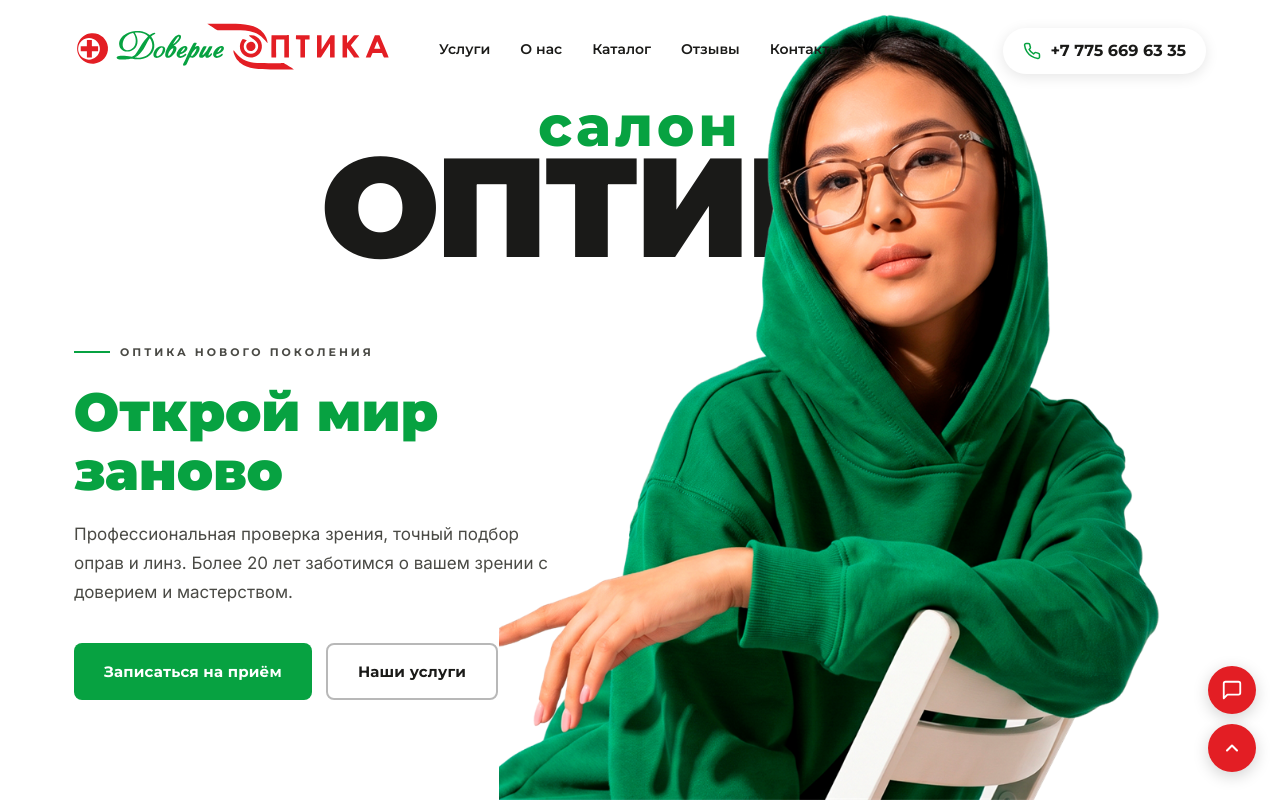
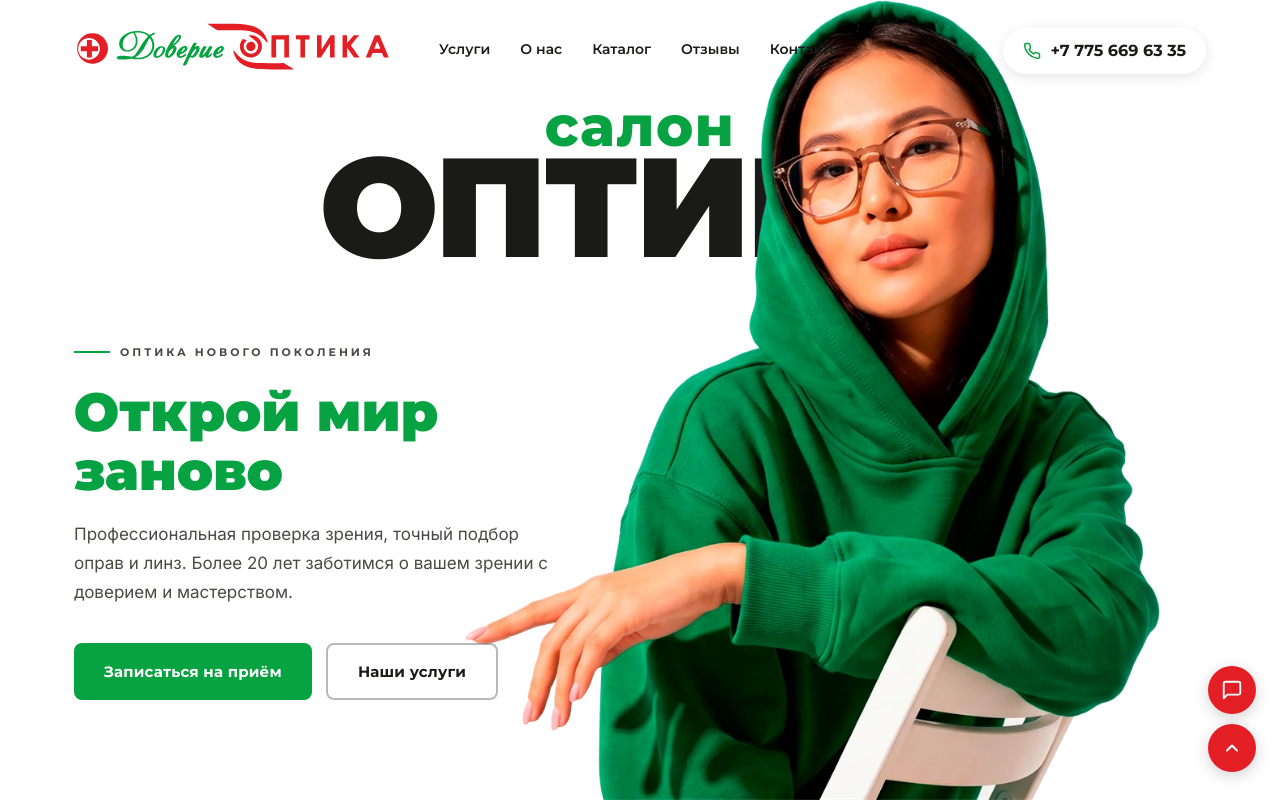
Before and after one commit to Dimanoid-Aktau/optika-doverie, a plain HTML site: page index.html in a window 1280 px wide. Shown: the top 802 px of the page. Drawn offline with nearby package versions, Linux system fonts and the light colour scheme.

Commit message:
Первый экран: одинаковый заход «ОПТИКИ» за девушку на любом экране
Было две причины, из-за которых наложение гуляло:
1) font-size слова упирался в потолок clamp(...,168px) примерно с
   1527 px — дальше слово переставало расти, а вёрстка продолжала,
   и на большом мониторе заход падал до 16,7 % ширины против 32 %
   на ноутбуке;
2) девушка масштабировалась от высоты окна (object-fit:cover по
   height:100%), а слово — от ширины, поэтому при одной ширине 1440
   заход менялся с 36 % до 24,7 % при смене высоты с 900 на 700.

Теперь вся правая композиция считается от одной величины
--gh: min(100vh, 69vw): от неё и высота девушки, и кегль слова, и
его правый край (он привязан к девушке, а не к центру экрана).
Замер на 12 размерах от 1024x768 до 3440x1440: заход ровно 0.620
от --gh и 0.775 от ширины слова везде.

Попутно:
- десктоп перешёл на тот же обрезанный вырез BG/GIRL.webp (101 КБ)
  вместо BG/GIRL.png (1,2 МБ), <picture> больше не нужен;
- у девушки больше нет жёсткого прямоугольного обреза слева, который
  был особенно заметен на узких окнах;
- мобильная вёрстка не изменилась (замеры совпадают до пикселя).

Co-Authored-By: Claude Opus 5 <noreply@anthropic.com>
Claude-Session: https://claude.ai/code/session_01THhmjmUJmVqdSvc24xK98P

```diff
--- a/index.html
+++ b/index.html
@@ -68,15 +68,19 @@ nav{position:absolute;left:50%;top:50%;transform:translate(-50%,-50%);display:fl
 .hdr-phone:hover span{color:var(--g)}
 
 /* ——— HERO ——— */
-.hero{min-height:100vh;position:relative;overflow:hidden;background:#fff url('BG/FON.png') center top/cover no-repeat;display:flex;align-items:flex-end}
-/* Фоновый текст МАГАЗИН ОПТИКИ — за девушкой */
-.hero-bg-text{position:absolute;top:23%;left:50%;transform:translate(-50%,-50%);z-index:1;pointer-events:none;line-height:.82;white-space:nowrap;text-align:center}
-.hbt-sm{display:block;font-family:var(--fh);font-size:clamp(32px,4.4vw,74px);font-weight:800;color:var(--g);text-transform:lowercase;letter-spacing:4px}
-.hbt-lg{display:block;font-family:var(--fh);font-size:clamp(64px,11vw,168px);font-weight:900;color:var(--td);text-transform:uppercase;letter-spacing:-4px}
-/* Картинка девушки — поверх текста, левый край растворён (без шва) */
-.hero-img{position:absolute;right:3%;top:0;width:58%;height:100%;z-index:2;overflow:hidden}
-.hero-img picture{display:block;width:100%;height:100%}
-.hero-img img{width:100%;height:100%;object-fit:cover;object-position:right top}
+/* --gh — единый масштаб правой композиции: и девушка, и слово «ОПТИКИ»
+   считаются от него, поэтому слово заходит за девушку одинаково на любом
+   экране. 69vw — страховка для узких высоких окон, чтобы девушка не
+   разрослась на всю ширину. */
+.hero{--gh:min(100vh,69vw);min-height:100vh;position:relative;overflow:hidden;background:#fff url('BG/FON.png') center top/cover no-repeat;display:flex;align-items:flex-end}
+/* Фоновый текст САЛОН ОПТИКИ — за девушкой. Правый край привязан к девушке:
+   9.4% — её отступ справа, 0.2495·--gh — сдвиг слова относительно её левого края. */
+.hero-bg-text{position:absolute;top:23%;right:calc(9.4% + var(--gh)*.2495);left:auto;transform:translateY(-50%);z-index:1;pointer-events:none;line-height:.82;white-space:nowrap;text-align:center}
+.hbt-sm{display:block;font-family:var(--fh);font-size:calc(var(--gh)*.0704);font-weight:800;color:var(--g);text-transform:lowercase;letter-spacing:.025em}
+.hbt-lg{display:block;font-family:var(--fh);font-size:calc(var(--gh)*.176);font-weight:900;color:var(--td);text-transform:uppercase;letter-spacing:-.025em}
+/* Девушка — поверх текста, высота задаёт размер, пропорции держит aspect-ratio */
+.hero-img{position:absolute;right:9.4%;bottom:0;width:auto;height:var(--gh);aspect-ratio:858/987;z-index:2}
+.hero-img img{width:100%;height:100%;object-fit:contain;object-position:right bottom}
 .hero-ew,.hero h1,.hero-txt,.hero-act{position:relative;z-index:3}
 /* Левый контент — поверх всего */
 .hero-left{position:relative;z-index:3;width:100%;padding:0 0 100px;min-height:100vh;display:flex;align-items:flex-end}
@@ -93,7 +97,7 @@ nav{position:absolute;left:50%;top:50%;transform:translate(-50%,-50%);display:fl
 @keyframes bou{0%,100%{transform:translateX(-50%) translateY(0)}50%{transform:translateX(-50%) translateY(-10px)}}
 @media(max-width:900px){
   .hero{display:block;min-height:auto;position:relative;padding-bottom:22px;background:#fff}
-  .hero-bg-text{position:relative;top:auto;left:auto;transform:none!important;text-align:center;padding-top:66px;margin-bottom:30px;z-index:3}
+  .hero-bg-text{position:relative;top:auto;left:auto;right:auto;transform:none;text-align:center;padding-top:66px;margin-bottom:30px;z-index:3}
   .hbt-sm{font-size:clamp(34px,12.2vw,70px);letter-spacing:-1px}
   .hbt-lg{font-size:clamp(50px,16.6vw,150px);letter-spacing:0}
   .hero-left{position:relative;z-index:3;width:100%;min-height:auto;display:block;padding:0}
@@ -103,8 +107,7 @@ nav{position:absolute;left:50%;top:50%;transform:translate(-50%,-50%);display:fl
   .hero-txt{display:none}
   .hero h1{margin-bottom:0}
   /* девушка — в потоке, между заголовком и кнопками */
-  .hero-img{position:relative;right:auto;top:auto;width:min(75vw,400px);height:auto;margin:3px auto 3px;overflow:visible;z-index:2;opacity:1}
-  .hero-img picture{height:auto}
+  .hero-img{position:relative;right:auto;bottom:auto;top:auto;width:min(75vw,400px);height:auto;aspect-ratio:auto;margin:3px auto 3px;z-index:2;opacity:1}
   .hero-img img{width:100%;height:auto;object-fit:contain;object-position:center}
   .hero-act{flex-direction:column;align-items:center;gap:10px}
   .hero-act .btn{width:65%;min-width:232px;max-width:330px;justify-content:center;padding:9px 22px;font-size:15.5px}
@@ -607,10 +610,7 @@ body.nav-open .fab-wrap{opacity:0;pointer-events:none;transition:opacity .2s}
         <p class="hero-txt">Профессиональная проверка зрения, точный подбор оправ и линз. Более 20 лет заботимся о вашем зрении с доверием и мастерством.</p>
         <!-- Картинка девушки: на десктопе — справа абсолютом, на мобиле — в потоке между заголовком и кнопками -->
         <div class="hero-img">
-          <picture>
-            <source media="(max-width:900px)" srcset="BG/GIRL-MOB.webp">
-            <img src="BG/GIRL.png" alt="Девушка в очках">
-          </picture>
+          <img src="BG/GIRL.webp" alt="Девушка в очках">
         </div>
         <div class="hero-act">
           <a href="#contact" class="btn btn-p">Записаться на приём</a>
```
Also changed, not shown: BG/GIRL.webp (renamed from BG/GIRL-MOB.webp), 1 other file.
